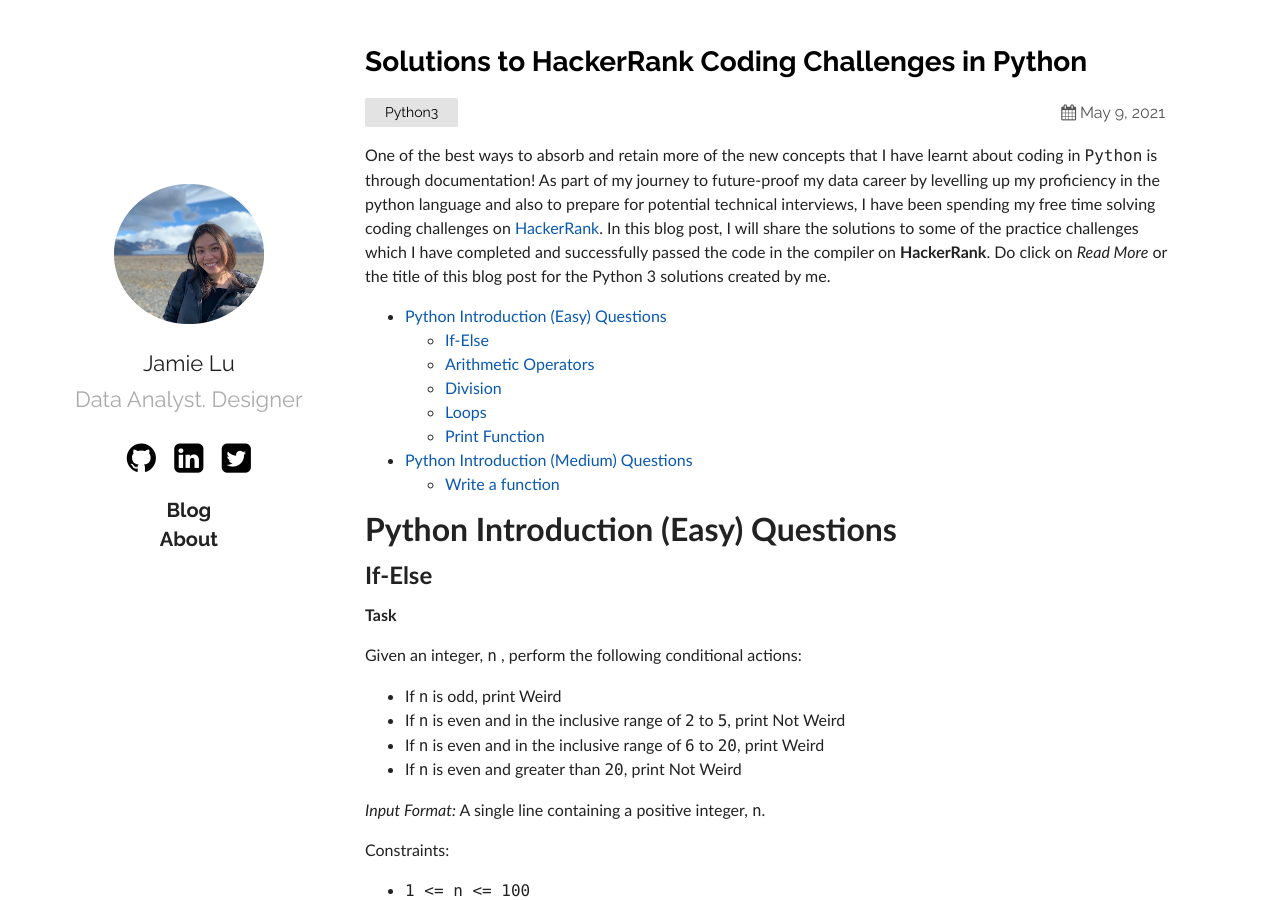
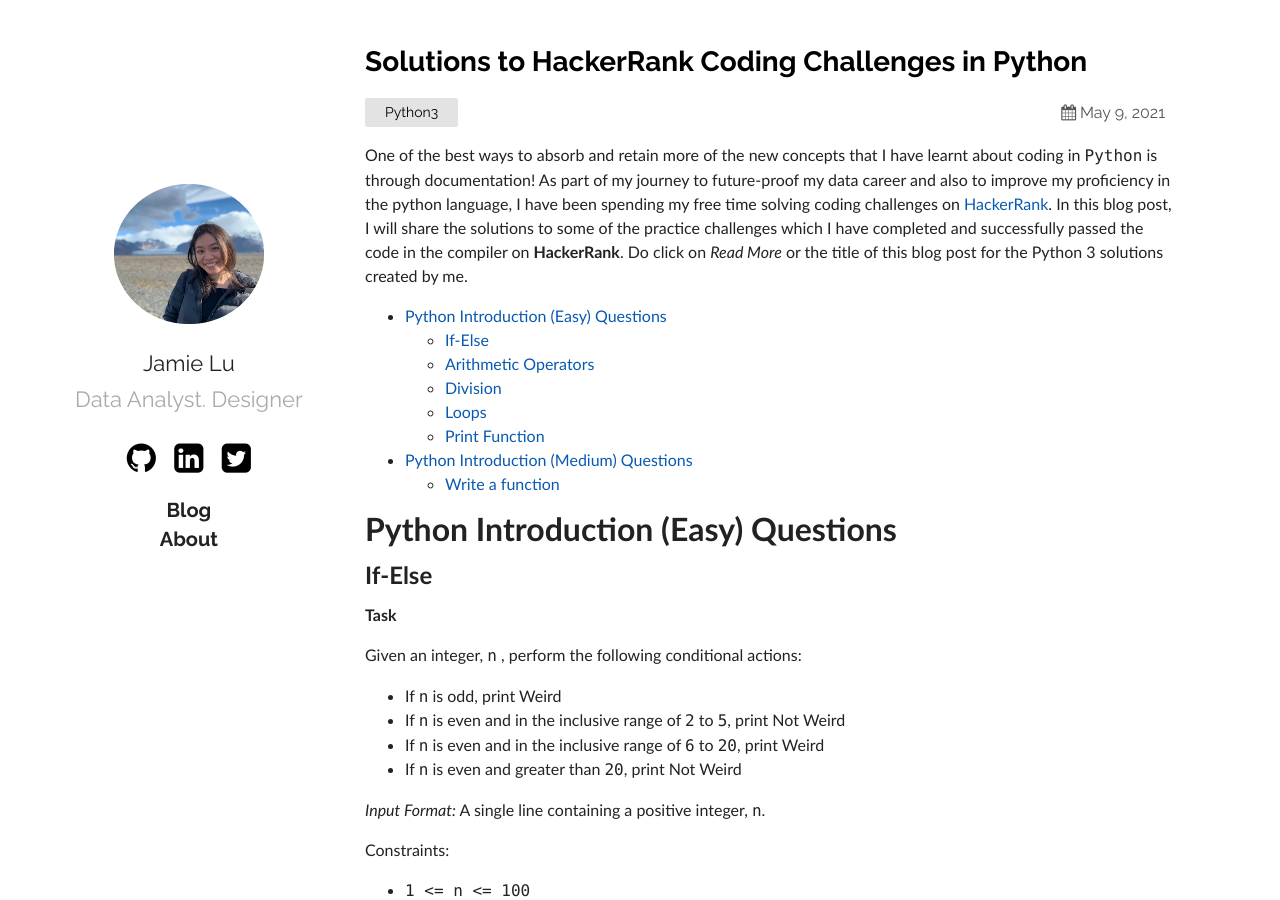
Before and after one commit to jamieqianhui/jamieqianhui.github.io, a Jekyll site: the page built from _posts/2021-05-09-Solutions-to-HackerRank-Challenges-in-Python.markdown, in a window 1280 px wide and 900 px high. Built offline with Jekyll 4.4.1, drawn with Linux system fonts in a browser that asks for light colours.

Commit message:
Update 2021-05-09-Solutions-to-HackerRank-Challenges-in-Python.markdown

```diff
--- a/_posts/2021-05-09-Solutions-to-HackerRank-Challenges-in-Python.markdown
+++ b/_posts/2021-05-09-Solutions-to-HackerRank-Challenges-in-Python.markdown
@@ -5,7 +5,7 @@
 categories: Python3
 ---
 
-One of the best ways to absorb and retain more of the new concepts that I have learnt about coding in `Python` is through documentation! As part of my journey to future-proof my data career by levelling up my proficiency in the python language and also to prepare for potential technical interviews, I have been spending my free time solving coding challenges on [HackerRank][hackerrank].
+One of the best ways to absorb and retain more of the new concepts that I have learnt about coding in `Python` is through documentation! As part of my journey to future-proof my data career and also to improve my proficiency in the python language, I have been spending my free time solving coding challenges on [HackerRank][hackerrank].
 In this blog post, I will share the solutions to some of the practice challenges which I have completed and successfully passed the code in the compiler on **HackerRank**. Do click on *Read More* or the title of this blog post for the Python 3 solutions created by me.
 
 {: class="table-of-content"}
```
